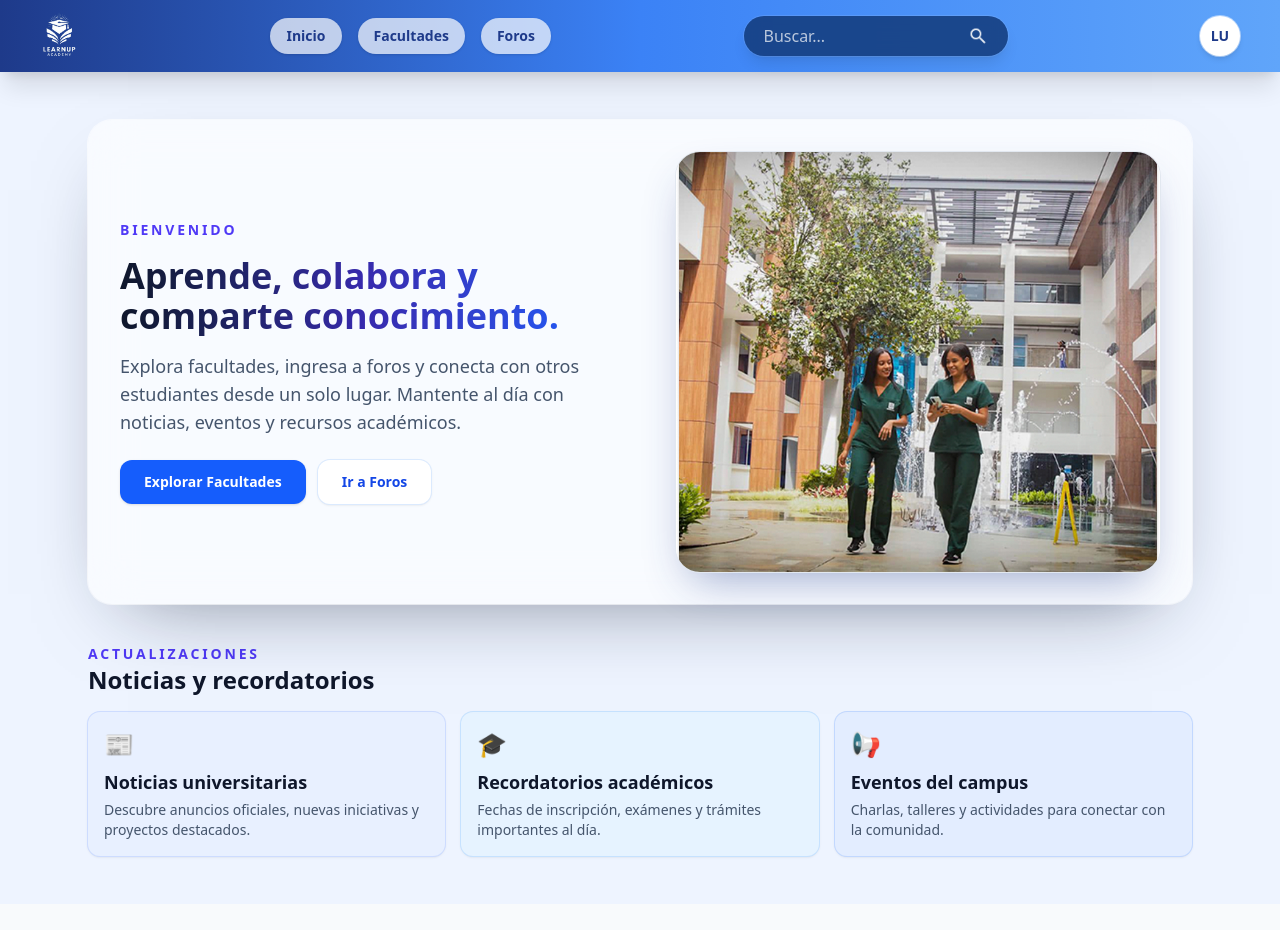
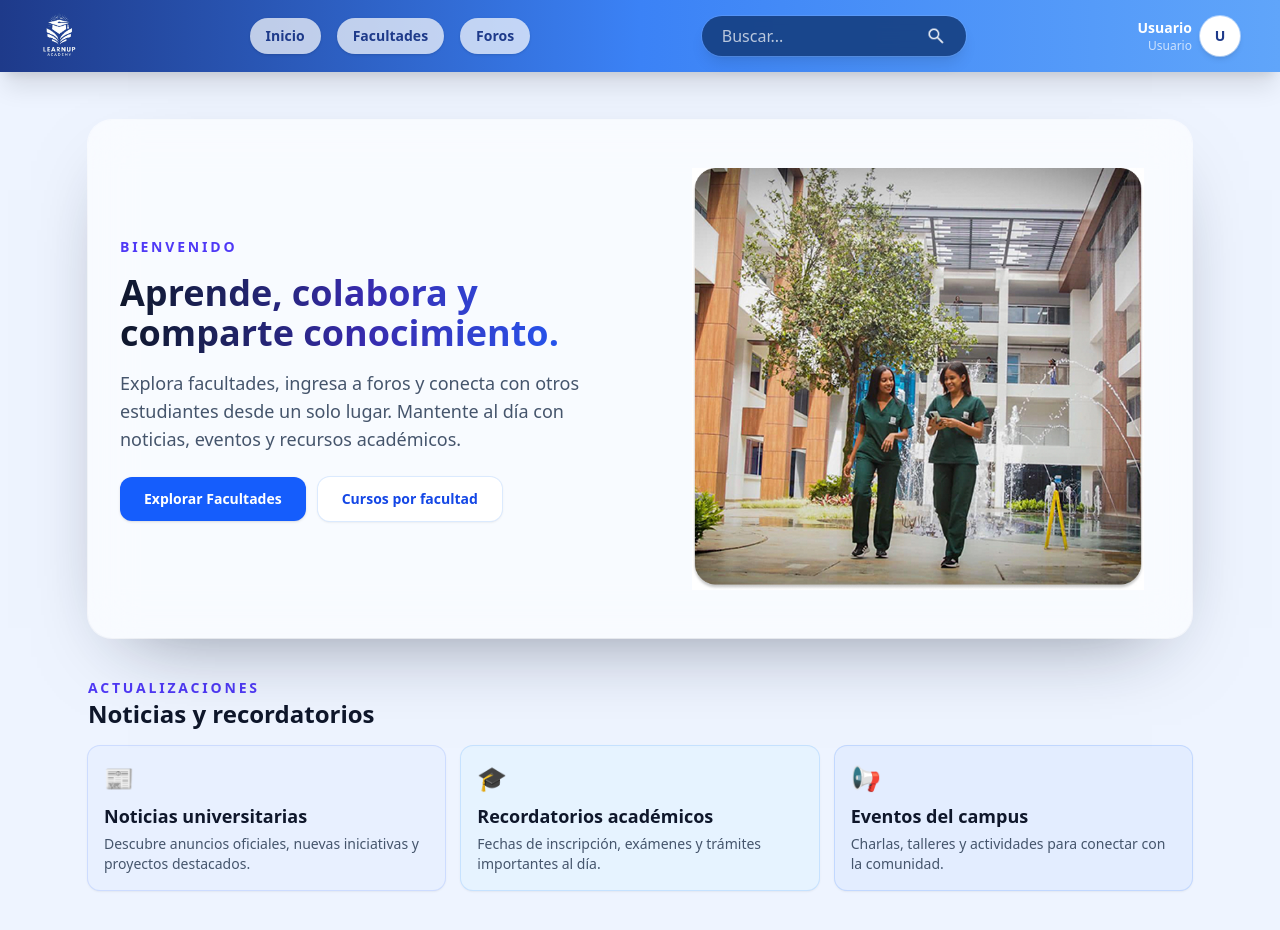
Before and after one commit to iamjohitan/LearnUp, a React (Vite) app in the folder frontend/: page / in a window 1280 px wide. Shown: the top 930 px of the page. Before the commit the page ends 904 px from the top, so only its background shows below. Built offline with nearby package versions, Linux system fonts and the light colour scheme; no server answers.

Commit message:
Cambios navbar y HomePage

```diff
--- a/frontend/src/components/Navbar.tsx
+++ b/frontend/src/components/Navbar.tsx
@@ -1,7 +1,39 @@
 import logo from '../assets/logo/logo_white.png'
 import searchIcon from '../assets/icons/search.png'
+import { useEffect, useState} from 'react';
+import {Link} from 'react-router-dom'
+import axiosClient from "../api/axiosClient"
+
+
+type Profile = { id: string; name?: string; email?: string };
 
 const Navbar = () => {
+  const [profile, setProfile] = useState<Profile | null>(null);
+  const [loading, setLoading] = useState(true);
+
+
+    useEffect(() => {
+    let mounted = true;
+    axiosClient
+      .get<Profile>('/users/me')
+      .then((r) => {
+        if (mounted) setProfile(r.data);
+      })
+      .catch((e) => console.error('Error obtener perfil navbar', e))
+      .finally(() => {
+        if (mounted) setLoading(false);
+      });
+    return () => { mounted = false; };
+  }, []);
+
+  const userName = profile?.name ?? 'Usuario';
+  const initials = userName
+      .split(' ')
+    .slice(0, 2)
+    .map((w) => w[0].toUpperCase())
+    .join('')
+    || 'LU';
+
   return (
     <nav
       className="
@@ -13,25 +45,21 @@ const Navbar = () => {
       "
     >
       {/* LOGO */}
+      <Link to="/">
         <img src={logo} className="h-12" alt="LearnUP Logo" />
+      </Link>
 
       {/* MENU */}
       <div className="flex items-center space-x-4">
-        {['Inicio', 'Facultades', 'Foros'].map((item) => (
-          <button
-            key={item}
-            className="
-              px-4 py-2 text-sm font-semibold
-              text-[#1E3A8A]
-              bg-white/70 shadow
-              rounded-full
-              hover:bg-white
-              transition-all duration-200
-            "
-          >
-            {item}
-          </button>
-        ))}
+        <Link to="/" className="px-4 py-2 text-sm font-semibold text-[#1E3A8A] bg-white/70 shadow rounded-full hover:bg-white transition-all duration-200">
+          Inicio
+        </Link>
+        <Link to="/facultades" className="px-4 py-2 text-sm font-semibold text-[#1E3A8A] bg-white/70 shadow rounded-full hover:bg-white transition-all duration-200">
+          Facultades
+        </Link>
+        <Link to="/groups" className="px-4 py-2 text-sm font-semibold text-[#1E3A8A] bg-white/70 shadow rounded-full hover:bg-white transition-all duration-200">
+          Foros
+        </Link>
       </div>
 
       {/* SEARCH BAR CON FONDO AZUL OSCURO Y BOTÓN */}
@@ -45,14 +73,21 @@ const Navbar = () => {
       </div>
 
       {/* AVATAR */}
+      <div className="flex items-center gap-2">
+        <div className="text-right hidden sm:block">
+          <div className="text-sm font-semibold text-white">{userName}</div>
+          <div className="text-xs text-white/70">{profile?.email ?? 'Usuario'}</div>
+        </div>
         <div
           className="
             flex h-10 w-10 items-center justify-center
             rounded-full bg-white text-sm font-semibold text-[#1E3A8A]
             shadow-md ring-1 ring-white/50
           "
+          title={userName}
         >
-        LU
+          {initials}
+        </div>
       </div>
     </nav>
   )
--- a/frontend/src/pages/ChangeFaculty.tsx
+++ b/frontend/src/pages/ChangeFaculty.tsx
@@ -33,6 +33,9 @@ export default function ChangeFaculty() {
     ])
       .then(([pRes, fRes]) => {
         if (!mounted) return;
+        console.log('ChangeFaculty - profile:', pRes.data);
+        console.log('ChangeFaculty - faculties:', fRes.data);
+        console.log('ChangeFaculty - faculties data:', fRes.data);
         setProfile(pRes.data);
         setFaculties(fRes.data || []);
         // preselect first faculty if none selected
@@ -42,7 +45,14 @@ export default function ChangeFaculty() {
       })
       .catch((e) => {
         console.error('Error cargando perfil/facultades', e);
+        console.error('Error details:', e.response?.data || e.message);
         setError(e.response?.data?.message || e.message || 'Error desconocido');
+        // En caso de error, al menos carga el perfil si está disponible
+        if (e.response?.status !== 401) {
+          axiosClient.get<Profile>('/users/me').then(pRes => {
+            if (mounted) setProfile(pRes.data);
+          }).catch(() => {});
+        }
       })
       .finally(() => {
         if (mounted) setLoading(false);
--- a/frontend/src/pages/HomePage.tsx
+++ b/frontend/src/pages/HomePage.tsx
@@ -1,7 +1,41 @@
 import Navbar from '../components/Navbar'
 import hero from '../assets/images/hero.jpg'
+import { useEffect, useState } from 'react'
+import { Link } from 'react-router-dom'
+import axiosClient from '../api/axiosClient'
 
 export default function HomePage() {
+  const [groups, setGroups] = useState<any[]>([]);
+  const [loadingGroups, setLoadingGroups] = useState(true);
+  const [groupsErr, setGroupsErr] = useState<string | null>(null);
+
+  useEffect(() => {
+    let mounted = true;
+    setLoadingGroups(true);
+    axiosClient
+      .get('/users/me')
+      .then((r) => {
+        if (!mounted) return;
+        const userId = r.data?.id;
+        if (!userId) throw new Error('Perfil no disponible');
+        return axiosClient.get(`/users/${userId}/groups`);
+      })
+      .then((rg) => {
+        if (!mounted) return;
+        setGroups(rg?.data || []);
+      })
+      .catch((e) => {
+        console.error('HomePage: error cargando grupos', e);
+        setGroupsErr(e.response?.data?.message || e.message || 'Error cargando grupos');
+      })
+      .finally(() => {
+        if (mounted) setLoadingGroups(false);
+      });
+    return () => {
+      mounted = false;
+    };
+  }, []);
+
   return (
     <div className="min-h-screen bg-[#eef4ff] text-slate-900">
       <Navbar />
@@ -20,23 +54,18 @@ export default function HomePage() {
             </p>
 
             <div className="flex flex-wrap gap-3 pt-2">
-              <button className="rounded-xl bg-blue-600 px-6 py-3 text-sm font-semibold text-white shadow transition hover:bg-blue-700">
+              <Link to="/facultades" className="rounded-xl bg-blue-600 px-6 py-3 text-sm font-semibold text-white shadow transition hover:bg-blue-700">
                 Explorar Facultades
-              </button>
-              <button className="rounded-xl bg-white px-6 py-3 text-sm font-semibold text-blue-700 shadow ring-1 ring-blue-100 transition hover:bg-blue-50">
-                Ir a Foros
-              </button>
+              </Link>
+              <Link to="/courses" className="rounded-xl bg-white px-6 py-3 text-sm font-semibold text-blue-700 shadow ring-1 ring-blue-100 transition hover:bg-blue-50">
+                Cursos por facultad
+              </Link>
             </div>
           </div>
 
           <div className="flex justify-end">
-            <div className="w-full max-w-xl overflow-hidden rounded-3xl shadow-[0_20px_45px_-15px_rgba(30,58,138,0.45)] ring-1 ring-slate-200">
-              <img
-                src={hero}
-                alt="Campus LearnUp"
-                className="h-full w-full max-h-[420px] object-cover"
-                loading="lazy"
-              />
+            <div className="w-full max-w-xl overflow-hidden rounded-3xl p-4">
+              <img src={hero}/>
             </div>
           </div>
         </section>
```
Lines whose indentation alone changed are shown as unchanged.
